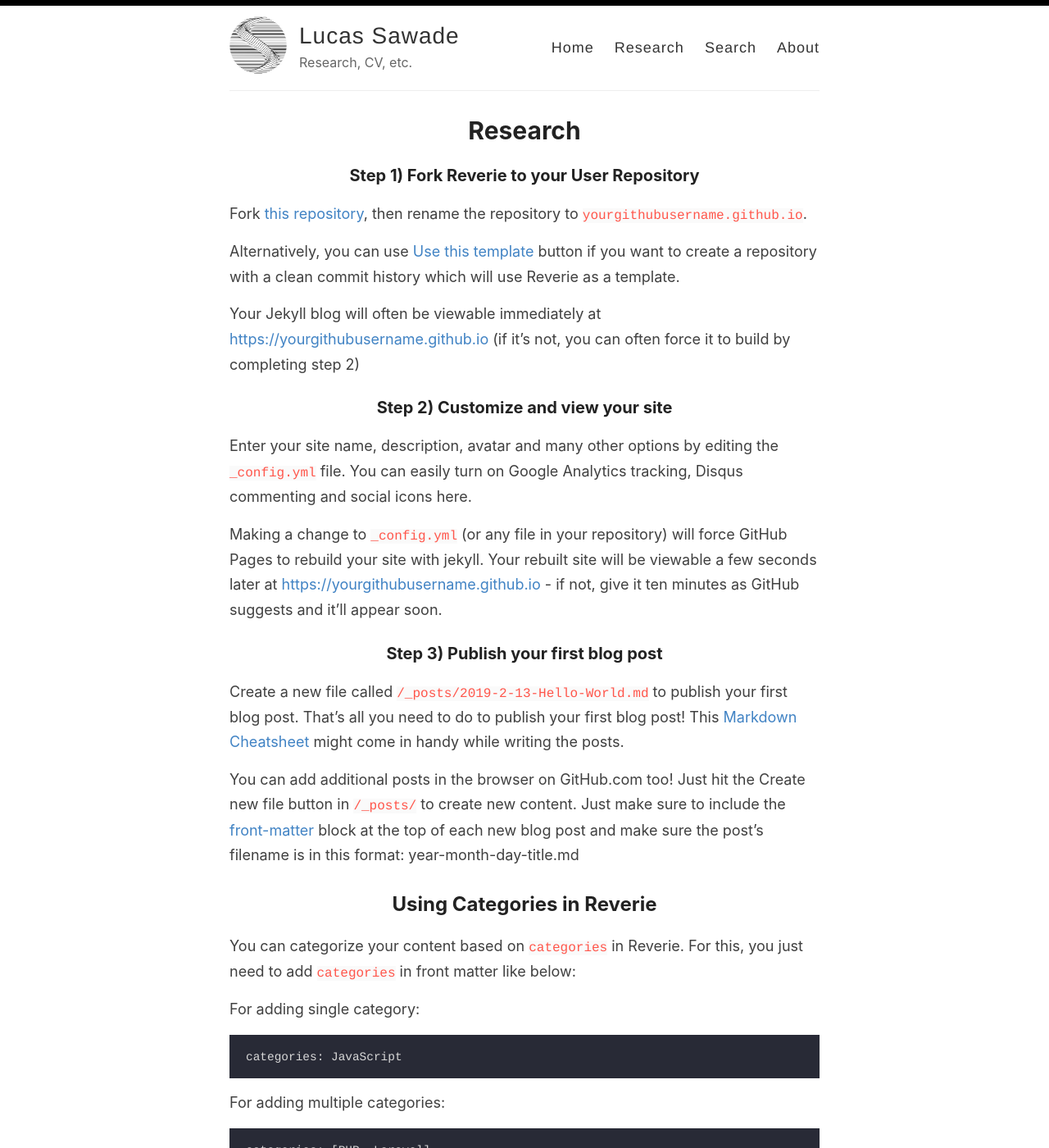
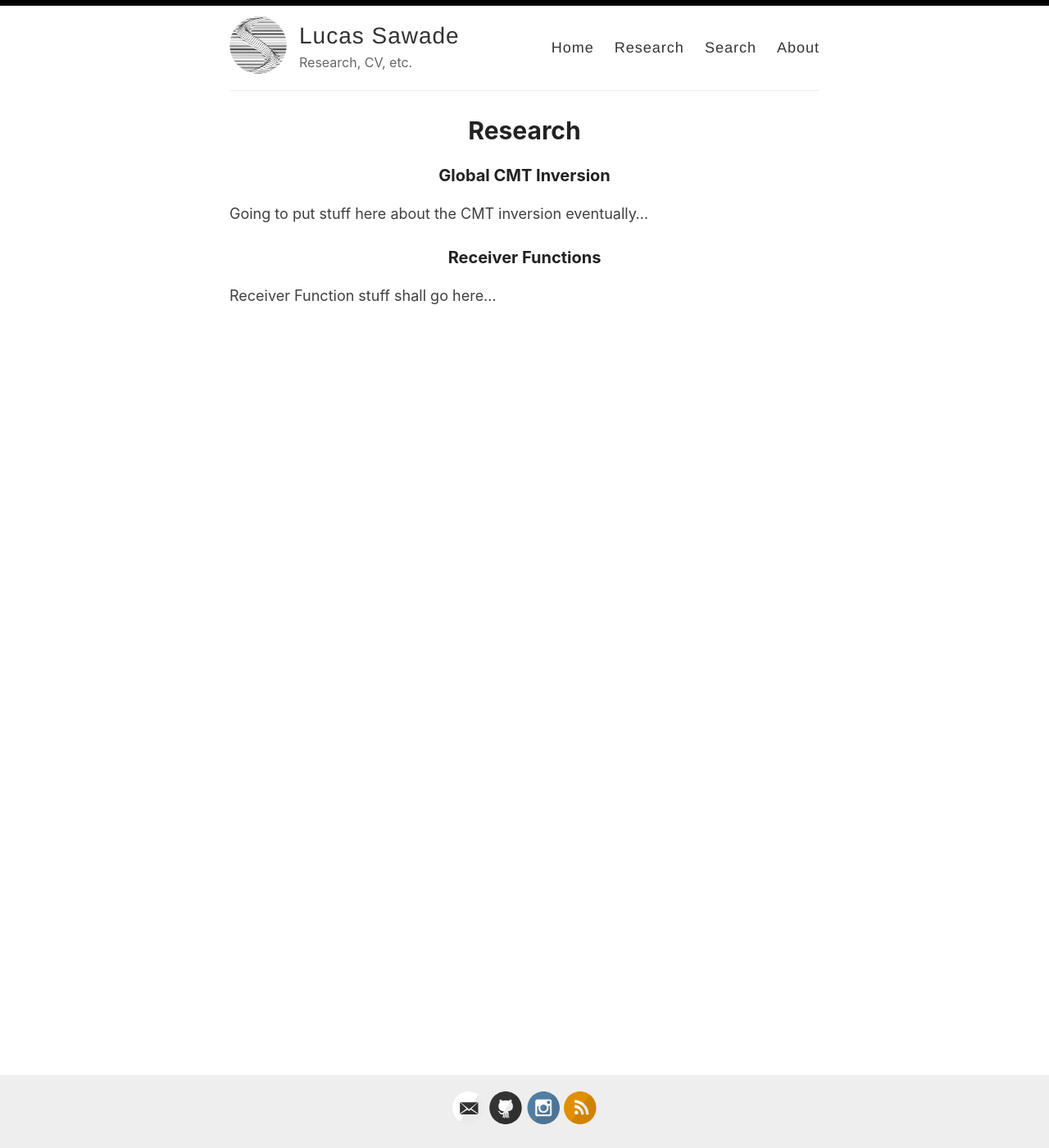
Before and after one commit to lsawade/lsawade.github.io, a Jekyll site: the page built from _pages/research.md, in a window 1280 px wide and 1400 px high. Shown: the whole window at 82% size. Built offline with Jekyll 4.4.1, drawn with Linux system fonts in a browser that asks for light colours; some of the changed text lies outside the part shown.

Commit message:
changed content

````diff
--- a/_pages/research.md
+++ b/_pages/research.md
@@ -4,48 +4,11 @@ title: Research
 permalink: /research/
 ---
 
-### Step 1) Fork Reverie to your User Repository
+### Global CMT Inversion
 
-Fork [this repository](https://github.com/amitmerchant1990/reverie), then rename the repository to `yourgithubusername.github.io`.
+Going to put stuff here about the CMT inversion eventually...
 
-Alternatively, you can use [Use this template](https://github.com/amitmerchant1990/reverie/generate) button if you want to create a repository with a clean commit history which will use Reverie as a template.
 
-Your Jekyll blog will often be viewable immediately at <https://yourgithubusername.github.io> (if it's not, you can often force it to build by completing step 2)
+### Receiver Functions
 
-### Step 2) Customize and view your site
-
-Enter your site name, description, avatar and many other options by editing the `_config.yml` file. You can easily turn on Google Analytics tracking, Disqus commenting and social icons here.
-
-Making a change to `_config.yml` (or any file in your repository) will force GitHub Pages to rebuild your site with jekyll. Your rebuilt site will be viewable a few seconds later at <https://yourgithubusername.github.io> - if not, give it ten minutes as GitHub suggests and it'll appear soon.
-
-### Step 3) Publish your first blog post
-
-Create a new file called `/_posts/2019-2-13-Hello-World.md` to publish your first blog post. That's all you need to do to publish your first blog post! This [Markdown Cheatsheet](https://github.com/adam-p/markdown-here/wiki/Markdown-Cheatsheet) might come in handy while writing the posts.
-
-> You can add additional posts in the browser on GitHub.com too! Just hit the <kbd>Create new file</kbd> button in `/_posts/` to create new content. Just make sure to include the [front-matter](http://jekyllrb.com/docs/frontmatter/) block at the top of each new blog post and make sure the post's filename is in this format: year-month-day-title.md
-
-## Using Categories in Reverie
-
-You can categorize your content based on `categories` in Reverie. For this, you just need to add `categories` in front matter like below:
-
-For adding single category:
-
-```md
-categories: JavaScript
-```
-
-For adding multiple categories:
-
-```md
-categories: [PHP, Laravel]
-```
-
-The contegorized content can be shown over this URL: <https://yourgithubusername.github.io/categories/>
-
-## RSS
-
-The generated [RSS feed](https://en.wikipedia.org/wiki/RSS) of your blog can be found at <https://yourgithubusername.github.io/feed>. You can see the example RSS feed over [here](https://www.amitmerchant.com/reverie/feed).
-
-## Sitemap
-
-The generated sitemap of your blog can be found at <https://yourgithubusername.github.io/sitemap>. You can see the example sitemap feed over [here](https://www.amitmerchant.com/reverie/sitemap).
+Receiver Function stuff shall go here...
````
Also changed, not shown: _pages/about.md (+2 -22 lines), _pages/test_cat.md (deleted, +0 -29 lines), _posts/2019-8-12-code-snippets.md (+4 -36 lines).
